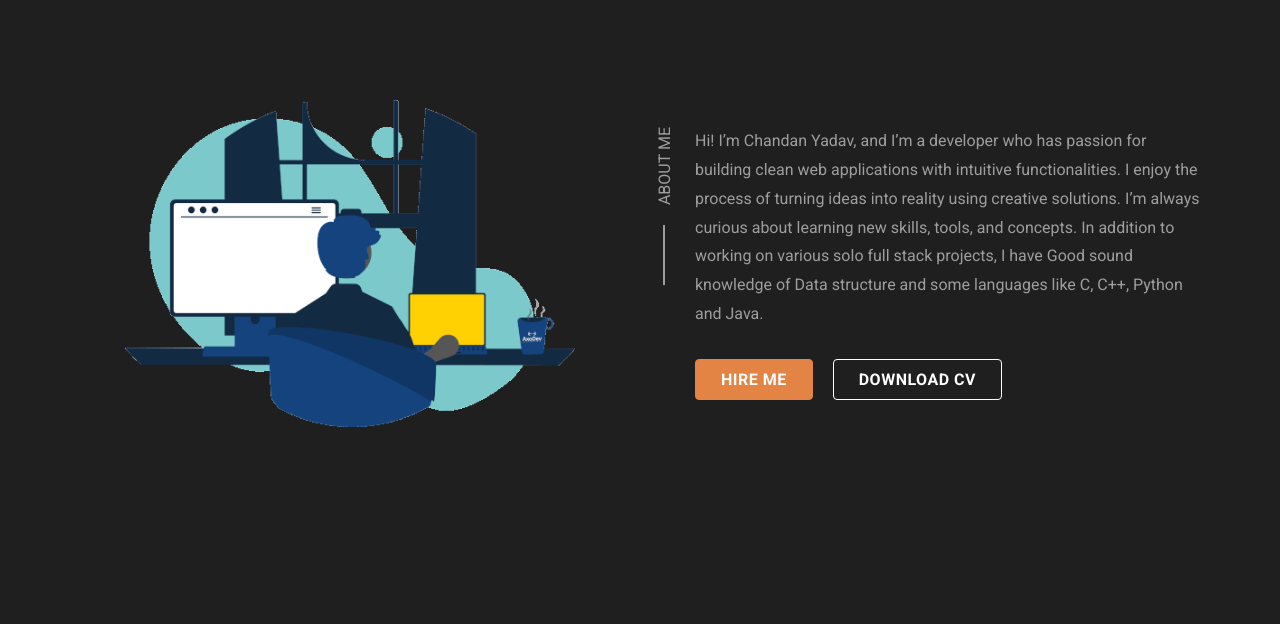
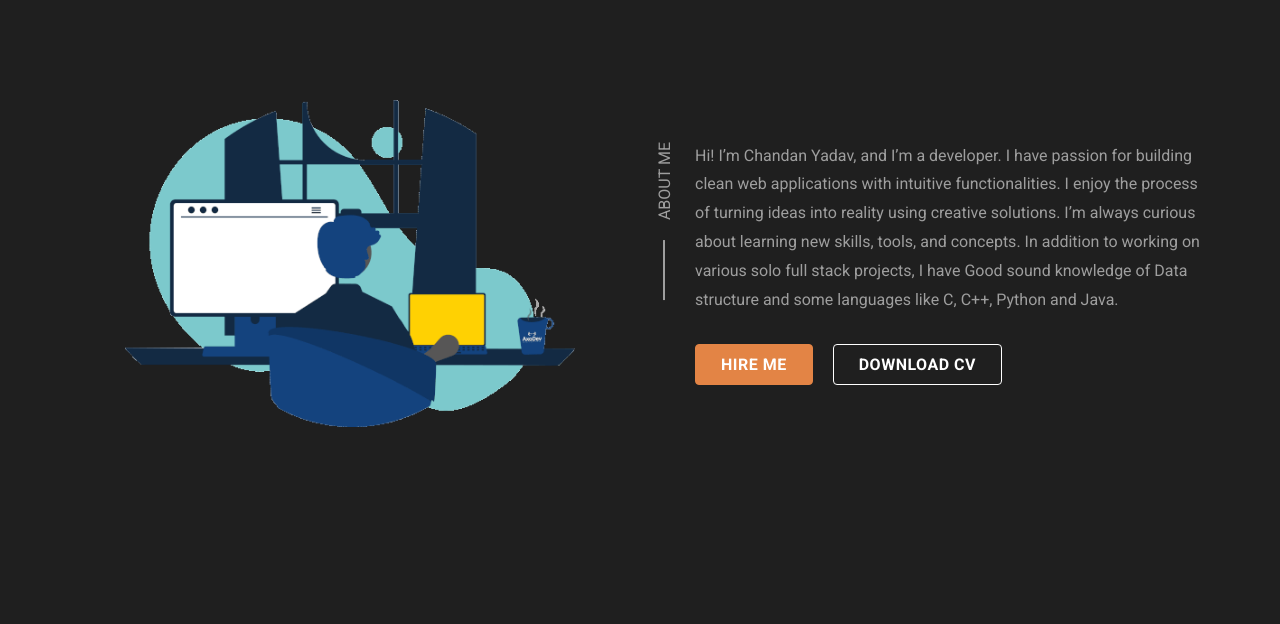
Before and after one commit to MeetFluorine/Portfolio, a plain HTML site: page index.html in a window 1280 px wide. Shown: the part 900-1524 px from the top of the page. Drawn offline with nearby package versions, Linux system fonts and the light colour scheme; a web font is replaced by a local one.

Commit message:
Update index.html

```diff
--- a/index.html
+++ b/index.html
@@ -245,7 +245,7 @@
           <!-- <h2 class="h3 section-title">Need a Creative Product? I can Help You!</h2> -->
 
           <p class="section-text">
-            Hi! I’m Chandan Yadav, and I’m a developer who has passion for building clean web applications with intuitive
+            Hi! I’m Chandan Yadav, and I’m a developer. I have passion for building clean web applications with intuitive
             functionalities. I enjoy the process of turning ideas into reality using creative solutions. I’m always
             curious about
             learning new skills, tools, and concepts. In addition to working on various solo full stack projects, I have
```
